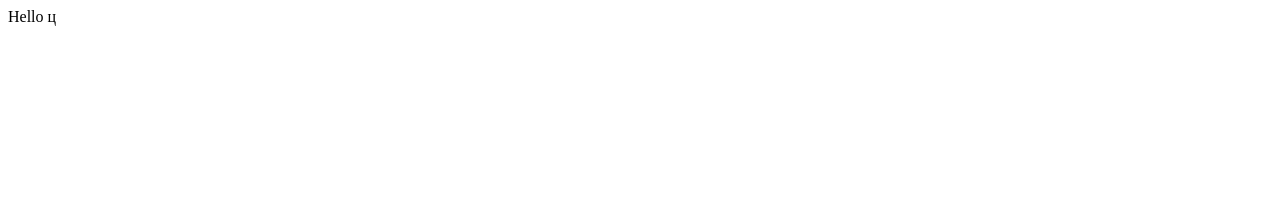
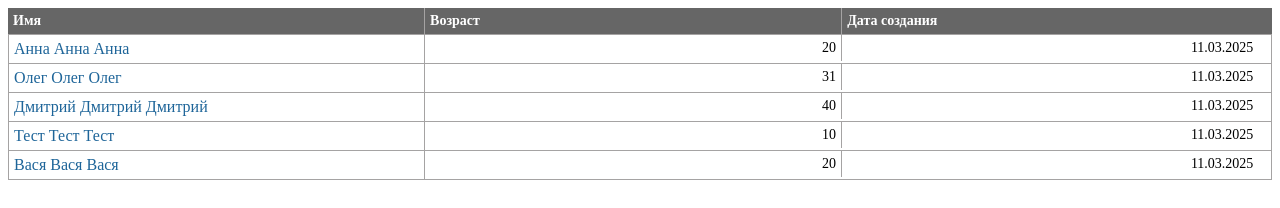
Before and after one commit to OlegLuppov/elma-vite-ts-template, a website built with Vite: page index.html in a window 1280 px wide. Built offline with nearby package versions, Linux system fonts and the light colour scheme.

Commit message:
Add component table

```diff
--- a/src/components/table/table.css
+++ b/src/components/table/table.css
@@ -0,0 +1,78 @@
+.table {
+    width: 100%;
+    margin-bottom: 14px;
+}
+
+.table__h {
+    width: 100%;
+}
+
+.table__r {
+    width: 100%;
+    display: flex;
+    align-items: start;
+    justify-content: start;
+    background-color: #666;
+}
+
+.table__c {
+    flex-basis: 33%;
+    padding: 5px;
+    border-right: 1px solid #a5a3a3;
+}
+
+.table__c:last-of-type {
+    border-right: none;
+}
+
+.table__content {
+    margin: 0;
+    padding: 0;
+    font-weight: 600;
+    font-style: normal;
+    font-size: 14px;
+}
+
+.table__content--h {
+    color: #fff;
+}
+
+.table__content--b {
+    font-weight: 400;
+}
+
+
+.table__content--age,
+.table__content--created-at {
+    text-align: right;
+}
+
+.table__b {
+    width: 100%;
+    margin: 0;
+    padding: 0;
+    border: 1px solid #a5a3a3;
+}
+
+.table__r--b {
+    border-bottom: 1px solid #a5a3a3;
+    background-color: #fff;
+}
+
+.table__r--b:last-of-type {
+    border-bottom: none;
+}
+
+.table__link {
+    color: #1e6599;
+    text-decoration: none;
+    overflow: hidden;
+    white-space: nowrap;
+    text-overflow: ellipsis;
+    cursor: pointer;
+}
+
+.table__link:hover {
+    color: black;
+    text-decoration: underline;
+}
--- a/src/components/table/table.html
+++ b/src/components/table/table.html
@@ -1,9 +1,30 @@
-<div><%=UI.widget.contextRow('user') %></div>
-<div><%=UI.widget.contextRow('created_at') %></div>
-<div><%=UI.widget.contextRow('created_at') %></div>
-<div><%=UI.widget.contextRow('age') %></div>
-<div>Hello ц</div>
+<div class="table">
+	<div class="table__h">
+		<div class="table__r">
+			<div class="table__c">
+				<p class="table__content table__content--h">Имя</p>
+			</div>
+			<div class="table__c">
+				<p class="table__content table__content--h">Возраст</p>
+			</div>
+			<div class="table__c">
+				<p class="table__content table__content--h">Дата создания</p>
+			</div>
+		</div>
+	</div>
+	<ul class="table__b"></ul>
+</div>
 
-<template>
-	<div class="test"></div>
+<template class="template-table-b-r">
+	<li class="table__r table__r--b">
+		<div class="table__c">
+			<a target="_blank" class="table__link table__link--name"></a>
+		</div>
+		<div class="table__c">
+			<p class="table__content table__content--b table__content--age"></p>
+		</div>
+		<div class="table__c">
+			<p class="table__content table__content--b table__content--created-at"></p>
+		</div>
+	</li>
 </template>
--- a/src/components/table/table.ts
+++ b/src/components/table/table.ts
@@ -0,0 +1,30 @@
+import { TRenderData } from '../../shared/types/types'
+
+function renderTable(data: TRenderData[]) {
+	const tableBody = document.querySelector('.table__b') as HTMLElement
+	tableBody.textContent = ''
+
+	if (!data || !data.length) return
+
+	const tmpRow = document.querySelector('.template-table-b-r') as HTMLTemplateElement
+
+	data.forEach((user) => {
+		const row = tmpRow.content.querySelector('.table__r')!.cloneNode(true) as HTMLLIElement
+
+		const link = row.querySelector('.table__link--name') as HTMLLinkElement
+		link.textContent = user.name ?? ''
+		if (user.link) {
+			link.href = user.link
+		}
+
+		const age = row.querySelector('.table__content--age') as HTMLParagraphElement
+		age.textContent = user.age ? `${user.age}` : 'Не заполнено'
+
+		const createdAt = row.querySelector('.table__content--created-at') as HTMLParagraphElement
+		createdAt.textContent = user.createdAt
+
+		tableBody.append(row)
+	})
+}
+
+export default renderTable
--- a/src/main.ts
+++ b/src/main.ts
@@ -1,12 +1,15 @@
 import './style.css'
+
 import Scripts from './shared/mock/methods'
+import renderTable from './components/table/table'
 
 async function renderWidget() {
 	const data = await Scripts.getData()
 
 	if (!data || !data.length) return
 
-	console.log(data)
+	console.log('renderData', data)
+	renderTable(data)
 }
 
 renderWidget()
--- a/src/style.css
+++ b/src/style.css
@@ -1,3 +1,5 @@
+@import url('./components/table/table.css');
+
 * {
     box-sizing: border-box;
 }
```
